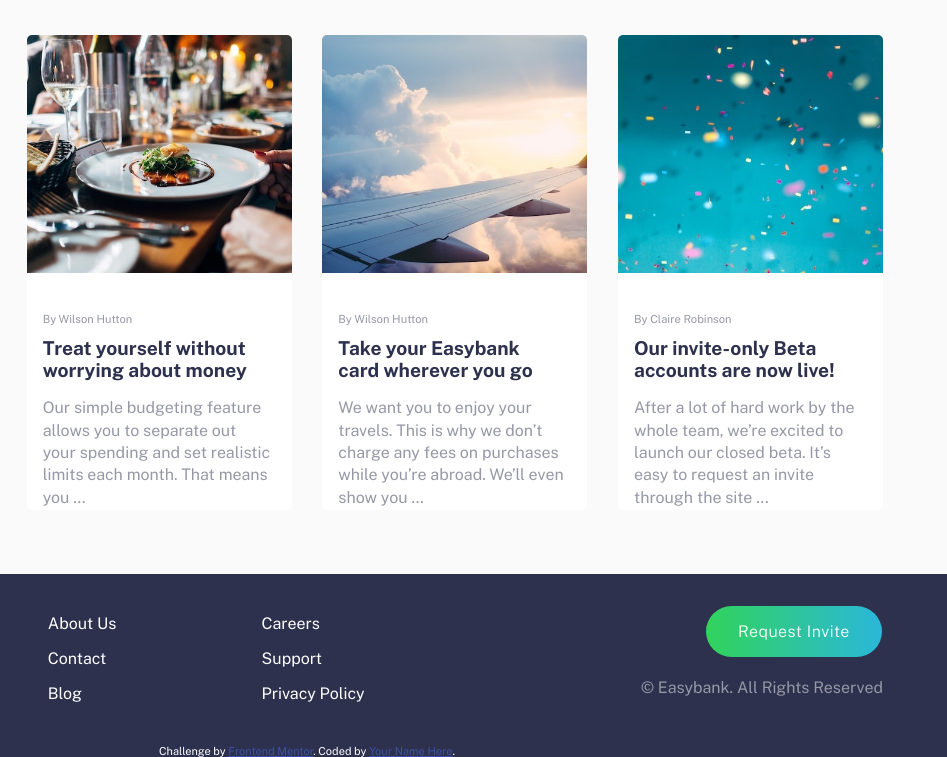
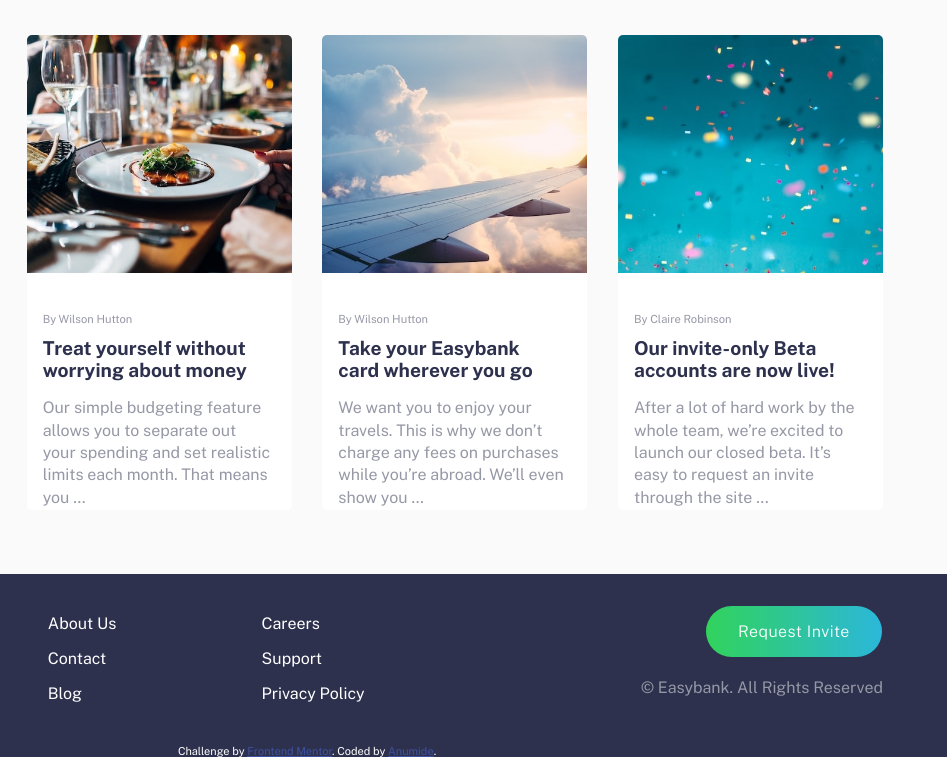
Before and after one commit to Anumide/easybank-landing-page-master, a plain HTML site: page index.html in a window 1280 px wide. Shown: the part 1428-2185 px from the top of the page, 333-1280 px from the left. Drawn offline with nearby package versions, Linux system fonts and the light colour scheme.

Commit message:
Added github

```diff
--- a/index.html
+++ b/index.html
@@ -221,7 +221,7 @@
 
     <div class="attribution">
       Challenge by <a href="https://www.frontendmentor.io?ref=challenge" target="_blank">Frontend Mentor</a>.
-      Coded by <a href="#">Your Name Here</a>.
+      Coded by <a href="https://github.com/Anumide">Anumide</a>.
     </div>
   </footer>
 
```
